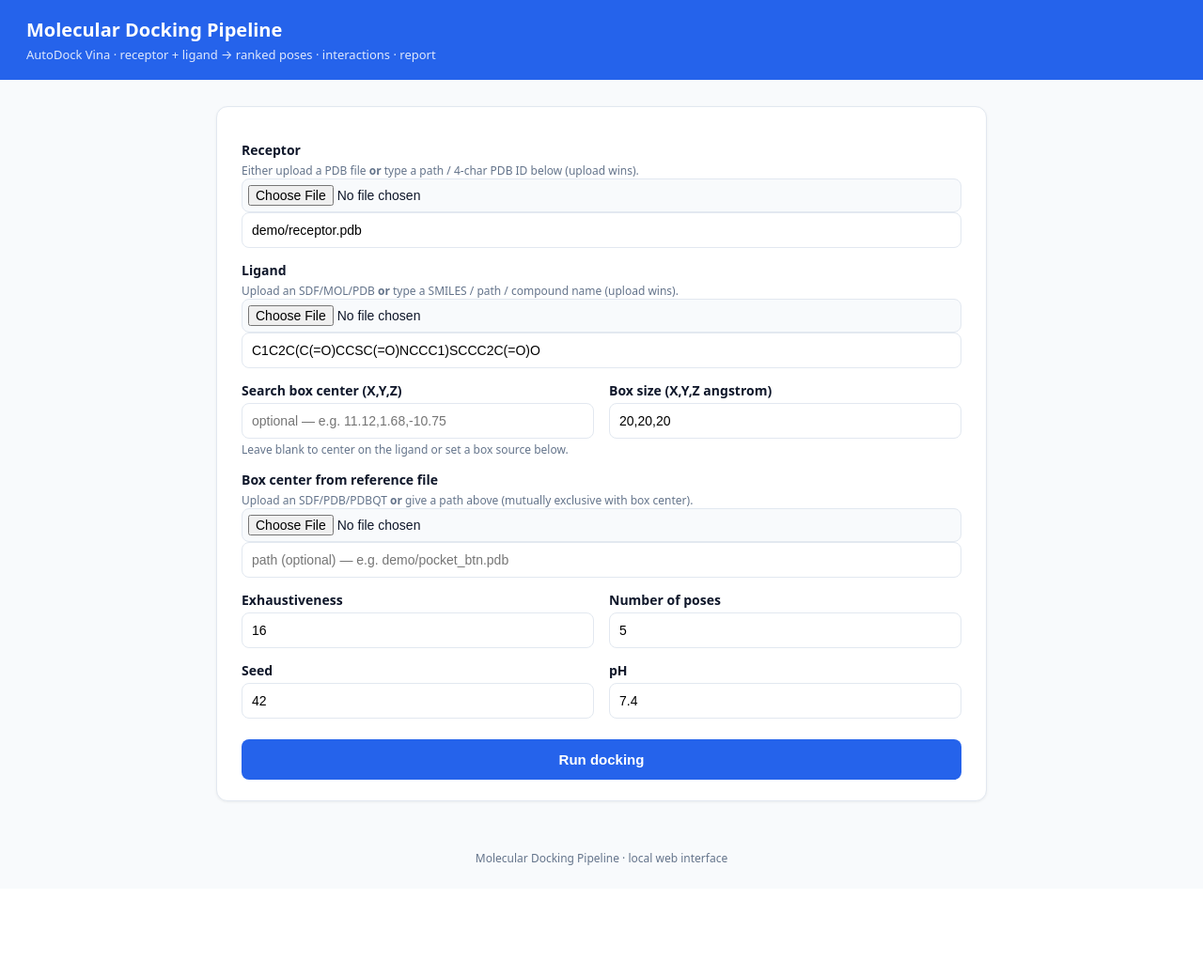
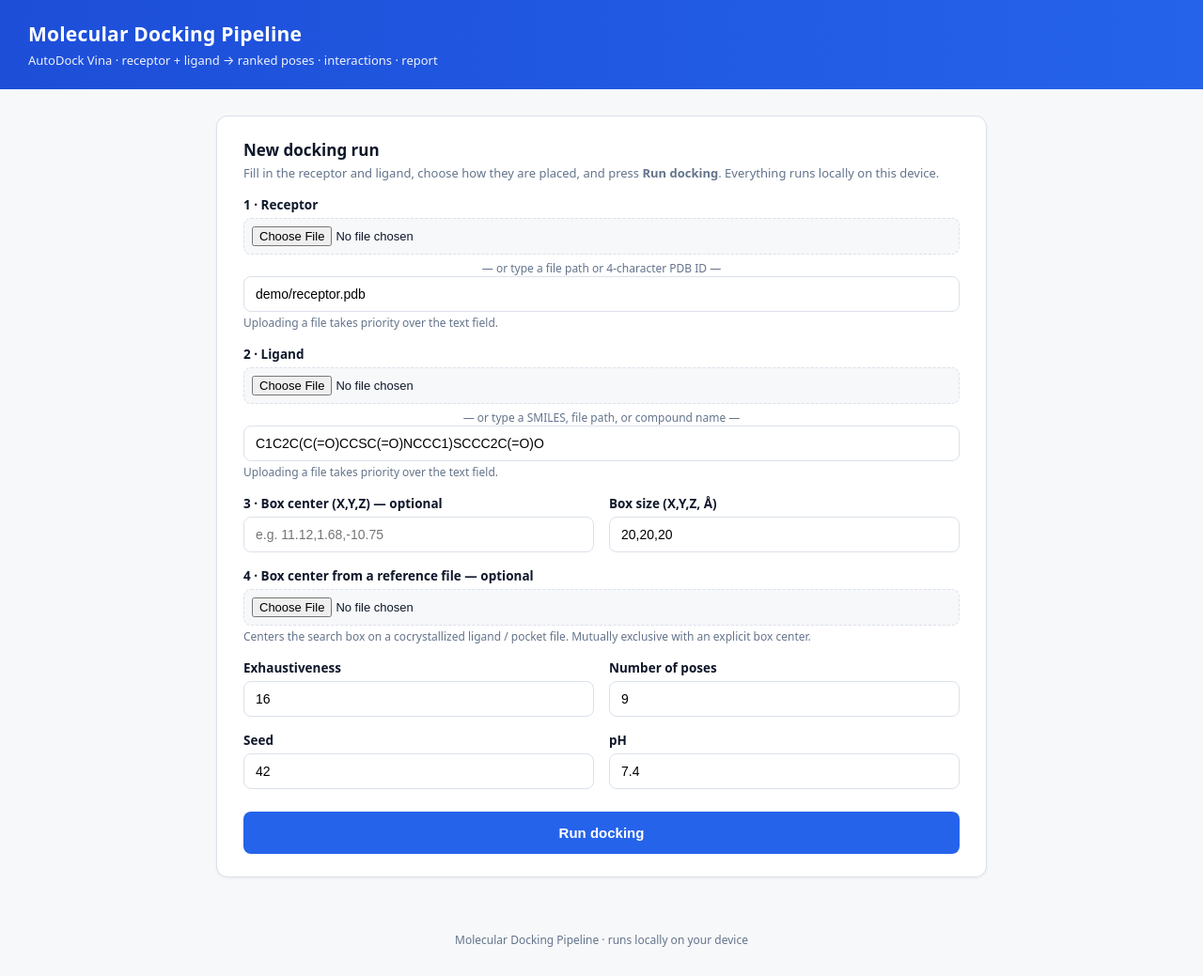
Before and after one commit to zaibankhan/Molecular-Docking, a FastAPI app: page / in a window 1280 px wide. Shown: the whole page at 94% size. Before the commit the page ends 921 px from the top, so only its background shows below. Run offline with FastAPI, Linux system fonts and the light colour scheme.

Commit message:
Rebuild web UI flow and fix hanging runs in server
- Rebuild the browser interface as a clear single flow: form accepts typed
  paths/SMILES/names and file uploads, a dedicated running/progress page with
  auto-refresh, and a full results page (best pose, poses table, ligand
  properties, interactions, output paths).
- Fix Vina subprocess hanging when run from the web server by spawning with
  stdin=DEVNULL (blocked on an inherited unusable console handle on Windows).
- Stop pipeline logging from clearing framework (uvicorn) root handlers;
  attach its own console handler instead.
- Add an end-to-end web launch test covering submit -> background run -> results.
- Verify guided CLI end-to-end; document demo weak-affinity expectations.
- Bump to 1.3.0.

```diff
--- a/pipeline/__init__.py
+++ b/pipeline/__init__.py
@@ -5,4 +5,4 @@ producing a ranked pose list, interaction map, ADMET-lite filter and an
 interpreted report.
 """
 
-__version__ = "1.2.0"
+__version__ = "1.3.0"
--- a/pipeline/docking.py
+++ b/pipeline/docking.py
@@ -131,7 +131,10 @@ def run_vina(
         "--seed", str(seed),
     ]
     LOG.info("Running Vina: %s", " ".join(cmd))
-    proc = subprocess.run(cmd, capture_output=True, text=True, timeout=1800)
+    # NOTE: stdin must be DEVNULL (not inherited). Inheriting an unusable or
+    # open-but-unread stdin is a common cause of Vina hanging when launched from
+    # a server / job context on Windows.
+    proc = subprocess.run(cmd, capture_output=True, text=True, timeout=1800, stdin=subprocess.DEVNULL)
     stdout = proc.stdout or ""
     stderr = proc.stderr or ""
     LOG.info("Vina exit code: %s", proc.returncode)
--- a/pipeline/web/__init__.py
+++ b/pipeline/web/__init__.py
@@ -1,2 +1,2 @@
 """Web interface subpackage for the molecular docking pipeline."""
-from .app import dapp, index, results, do_run, health  # noqa: F401
+from .app import dapp, index, submit, results, health, status  # noqa: F401
--- a/pipeline/web/app.py
+++ b/pipeline/web/app.py
@@ -1,92 +1,125 @@
 """FastAPI web interface for the molecular docking pipeline.
 
-Run with:  python -m pipeline serve  --reload
-Then open  http://127.0.0.1:8000  in your browser.
+Purpose: a clean, reliable browser front-end to the CLI/pipeline engine.
+The user fills in receptor + ligand + box, clicks "Run docking", and is shown
+a progress page while Vina works, then lands on a results page.
+
+Run with:  python -m pipeline serve
+Then open http://127.0.0.1:8000 in your browser. Localhost-only by design.
 """
 from __future__ import annotations
 
+import json
 import threading
 from pathlib import Path
 from typing import Optional
 
-from fastapi import FastAPI, File, Form, Request, UploadFile, HTTPException
-from fastapi.responses import HTMLResponse, RedirectResponse
+from fastapi import FastAPI, File, Form, Request, UploadFile
+from fastapi.responses import HTMLResponse
 from fastapi.templating import Jinja2Templates
-from fastapi.staticfiles import StaticFiles
 
 from ..config import DockingConfig
-
+from .. import validate as vld
 
 _HERE = Path(__file__).resolve().parent
 _TEMPLATES_DIR = _HERE / "templates"
+_RUNS_BASE = Path("runs")
 
-dapp = FastAPI(title="Molecular Docking Pipeline", version="1.0.0")
+dapp = FastAPI(title="Molecular Docking Pipeline", version="1.3.0")
 templates = Jinja2Templates(directory=str(_TEMPLATES_DIR))
 
-
-@dapp.exception_handler(HTTPException)
-async def http_exception_handler(request: Request, exc: HTTPException):
-    """Render validation/errors through the results template for a friendly UI."""
-    return templates.TemplateResponse(
-        request,
-        "results.html",
-        {"error": f"({exc.status_code}) {exc.detail}", "results": None, "out_dir": None},
-        status_code=exc.status_code,
-    )
-
-# --- shared state: last finished run (so results survive page refresh) ---
-_STATE: dict = {"results": None, "out_dir": None, "error": None}
+# Shared in-memory state for the most recent run (thread-safe).
+_STATE: dict = {"running": False, "results": None, "out_dir": None, "error": None}
 _LOCK = threading.Lock()
 
+_MAX_UPLOAD = 100 * 1024 * 1024  # 100 MB
 
-def _latest_run_dir(base: Path) -> Optional[Path]:
-    if not base.is_dir():
-        return None
-    candidates = sorted(base.iterdir(), key=lambda p: p.stat().st_mtime, reverse=True)
-    for c in candidates:
-        if c.is_dir() and (c / "results.json").exists():
-            return c
-    return None
+
+def _render(request: Request, template: str, **ctx):
+    return templates.TemplateResponse(request, template, ctx)
 
 
 @dapp.get("/", response_class=HTMLResponse)
 def index(request: Request):
     with _LOCK:
-        has_result = _STATE["results"] is not None
-    return templates.TemplateResponse(
-        request,
-        "index.html",
-        {"has_result": has_result},
-    )
+        running = _STATE["running"]
+    return _render(request, "index.html", running=running)
 
 
-def _run_in_thread(cfg: DockingConfig):
-    """Execute the pipeline and stash the outcome. Errors are caught so the
-    server stays up even when a docking run fails."""
+@dapp.get("/api/health")
+def health():
+    return {"status": "ok"}
+
+
+@dapp.get("/api/status")
+def status():
+    with _LOCK:
+        return {
+            "running": _STATE["running"],
+            "has_results": _STATE["results"] is not None,
+            "error": _STATE["error"],
+            "out_dir": _STATE["out_dir"],
+        }
+
+
+def _run_job(cfg: DockingConfig) -> None:
+    """Run the pipeline in a background thread and publish the outcome to _STATE."""
     from ..orchestrator import run
 
+    with _LOCK:
+        _STATE["running"] = True
+        _STATE["error"] = None
+        _STATE["results"] = None
+        _STATE["out_dir"] = None
     try:
         results = run(cfg, verbose=False)
         out_dir = cfg.resolved_out()
         with _LOCK:
             _STATE["results"] = results
             _STATE["out_dir"] = str(out_dir)
-            _STATE["error"] = None
     except Exception as exc:  # noqa: BLE001
         with _LOCK:
-            _STATE["results"] = None
-            _STATE["out_dir"] = None
             _STATE["error"] = f"{type(exc).__name__}: {exc}"
+    finally:
+        with _LOCK:
+            _STATE["running"] = False
 
 
-@dapp.post("/run")
-async def do_run(
-    receptor: str = Form(None),
-    ligand: str = Form(None),
+async def _persist_upload(upload: Optional[UploadFile], name: str, allowed: tuple,
+                          staging: Path) -> Optional[str]:
+    """Write an uploaded file to the staging dir. Returns its path or None."""
+    if upload is None:
+        return None
+    filename = upload.filename or ""
+    ext = Path(filename).suffix.lower()
+    if ext not in allowed:
+        raise ValueError(
+            f"Unsupported file type for {name}: '{ext or 'no-extension'}'. "
+            f"Allowed: {', '.join(allowed)}"
+        )
+    data = await upload.read()
+    if len(data) > _MAX_UPLOAD:
+        raise ValueError(f"Uploaded {name} file is too large (>100 MB).")
+    dest = staging / f"{name}_{staging_token()}{ext}"
+    dest.write_bytes(data)
+    return str(dest)
+
+
+def staging_token() -> str:
+    import time
+
+    return str(int(time.time() * 1000))
+
+
+@dapp.post("/submit")
+async def submit(
+    request: Request,
+    receptor: str = Form(""),
+    ligand: str = Form(""),
     box_center: str = Form(""),
     box_source: str = Form(""),
     box_size: str = Form("20,20,20"),
-    exhaustiveness: int = Form(32),
+    exhaustiveness: int = Form(16),
     num_modes: int = Form(9),
     seed: int = Form(42),
     ph: float = Form(7.4),
@@ -94,65 +127,53 @@ async def do_run(
     ligand_file: Optional[UploadFile] = File(None),
     box_file: Optional[UploadFile] = File(None),
 ):
-    from .. import validate as vld
-    from ..utils import make_run_dir
+    errors: list[str] = []
 
-    # Persist uploaded files into a fresh staging dir so the pipeline can read them.
-    staging = make_run_dir()
-    staging.mkdir(parents=True, exist_ok=True)
+    receptor = (receptor or "").strip()
+    ligand = (ligand or "").strip()
+    box_center = (box_center or "").strip()
+    box_source = (box_source or "").strip()
+    box_size = (box_size or "").strip()
 
-    async def save_upload(upload: Optional[UploadFile], name: str, allowed: tuple) -> Optional[str]:
-        if upload is None:
-            return None
-        ext = Path(upload.filename).suffix.lower()
-        if ext not in allowed:
-            raise HTTPException(400, f"Unsupported file type for {name}: {ext}. Allowed: {', '.join(allowed)}")
-        dest = staging / f"{name}{ext or '.txt'}"
-        data = await upload.read()
-        dest.write_bytes(data)
-        return str(dest)
+    if not receptor and receptor_file is None:
+        errors.append("Receptor is required (upload a PDB file or type a path / PDB ID).")
+    if not ligand and ligand_file is None:
+        errors.append("Ligand is required (upload a file or type SMILES / path / name).")
 
-    # Resolve receptor: uploaded file wins over text field.
-    receptor_path = await save_upload(
-        receptor_file, "receptor", (".pdb", ".ent", ".pdbqt")
-    )
-    if receptor_path is None:
-        try:
-            vld.validate_receptor(receptor or "")
-        except vld.InputError as exc:
-            raise HTTPException(400, str(exc))
-        receptor_value = receptor or ""
-    else:
-        receptor_value = receptor_path
-
-    # Resolve ligand: uploaded file wins, else text (SMILES/path/name).
-    ligand_path = await save_upload(
-        ligand_file, "ligand", (".sdf", ".mol", ".pdb", ".pdbqt")
-    )
-    if ligand_path is None:
-        try:
-            vld.validate_ligand(ligand or "")
-        except vld.InputError as exc:
-            raise HTTPException(400, str(exc))
-        ligand_value = ligand or ""
-    else:
-        ligand_value = ligand_path
-
-    # Box: uploaded reference file, else text box_source / box_center.
-    box_path = await save_upload(box_file, "box", (".sdf", ".pdb", ".pdbqt"))
-    box_source_value = box_path if box_path else (box_source.strip() or None)
-    if box_center.strip() and box_source_value:
-        raise HTTPException(400, "Provide EITHER a box center OR a box-source file, not both.")
     try:
         box_center_tuple = vld.parse_triple(box_center, "box center")
     except vld.InputError as exc:
-        raise HTTPException(400, str(exc))
+        errors.append(str(exc))
+        box_center_tuple = None
     try:
-        box_size_tuple = vld.parse_triple(box_size, "box size")
+        box_size_tuple = vld.parse_triple(box_size, "box size") or (20.0, 20.0, 20.0)
     except vld.InputError as exc:
-        raise HTTPException(400, str(exc))
-    if box_size_tuple is None:
+        errors.append(str(exc))
         box_size_tuple = (20.0, 20.0, 20.0)
+
+    if box_center and box_source:
+        errors.append("Provide EITHER a box center OR a box-source file, not both.")
+
+    prev = {"receptor": receptor, "ligand": ligand, "box_center": box_center,
+            "box_source": box_source, "box_size": box_size,
+            "exhaustiveness": exhaustiveness, "num_modes": num_modes, "seed": seed, "ph": ph}
+
+    if errors:
+        return _render(request, "index.html", running=False, errors=errors, prev=prev)
+
+    # --- Persist uploaded files. ---
+    staging = _RUNS_BASE / "_uploads"
+    staging.mkdir(parents=True, exist_ok=True)
+    try:
+        rec_path = await _persist_upload(receptor_file, "receptor", (".pdb", ".ent", ".pdbqt"), staging)
+        lig_path = await _persist_upload(ligand_file, "ligand", (".sdf", ".mol", ".pdb", ".pdbqt"), staging)
+        box_path = await _persist_upload(box_file, "box", (".sdf", ".pdb", ".pdbqt"), staging)
+    except ValueError as exc:
+        return _render(request, "index.html", running=False, errors=[str(exc)], prev=prev)
+
+    receptor_value = rec_path or receptor
+    ligand_value = lig_path or ligand
+    box_source_value = box_path or (box_source or None)
 
     cfg = DockingConfig(
         receptor=receptor_value,
@@ -167,49 +188,35 @@ async def do_run(
         box_source=box_source_value,
     )
 
-    thread = threading.Thread(target=_run_in_thread, args=(cfg,), daemon=True)
-    thread.start()
-    thread.join()
-
+    # Launch in the background; the browser is redirected to the running page.
     with _LOCK:
-        error = _STATE["error"]
-        out_dir = _STATE["out_dir"]
-    if error:
-        raise HTTPException(500, error)
-    return RedirectResponse(url=f"/results?out={out_dir}", status_code=303)
+        _STATE["running"] = True
+    threading.Thread(target=_run_job, args=(cfg,), daemon=True).start()
+    return _render(request, "running.html", running=True)
 
 
 @dapp.get("/results", response_class=HTMLResponse)
 def results(request: Request, out: Optional[str] = None):
-    import json as _json
-
     with _LOCK:
         error = _STATE["error"]
-        in_mem_results = _STATE["results"]
+        in_mem = _STATE["results"]
         in_mem_out = _STATE["out_dir"]
+        running = _STATE["running"]
 
-    # Resolve the results dir: query param > in-memory > latest on disk.
     out_dir = out or in_mem_out
-    results_dict = in_mem_results
-    if results_dict is None and out_dir:
+    results_dict = None
+    if out_dir:
         results_json = Path(out_dir) / "results.json"
         if results_json.exists():
             try:
-                results_dict = _json.loads(results_json.read_text(encoding="utf-8"))
+                results_dict = json.loads(results_json.read_text(encoding="utf-8"))
             except Exception:  # noqa: BLE001
                 results_dict = None
+    if results_dict is None:
+        results_dict = in_mem
 
+    if running and results_dict is None and error is None:
+        return _render(request, "running.html", running=True)
     if error and results_dict is None:
-        return templates.TemplateResponse(
-            request, "results.html", {"error": error, "results": None, "out_dir": out}
-        )
-    return templates.TemplateResponse(
-        request,
-        "results.html",
-        {"results": results_dict, "out_dir": out_dir, "error": None},
-    )
-
-
-@dapp.get("/api/health")
-def health():
-    return {"status": "ok"}
+        return _render(request, "results.html", results=None, out_dir=out_dir, error=error)
+    return _render(request, "results.html", results=results_dict, out_dir=out_dir, error=None)
--- a/pipeline/web/templates/index.html
+++ b/pipeline/web/templates/index.html
@@ -5,76 +5,113 @@
 <meta name="viewport" content="width=device-width, initial-scale=1">
 <title>Molecular Docking Pipeline</title>
 <style>
-  :root { --accent:#2563eb; --bg:#f8fafc; --card:#ffffff; --border:#e2e8f0; --text:#0f172a; --muted:#64748b; }
+  :root { --accent:#2563eb; --bg:#f7f8fa; --card:#ffffff; --border:#dbe1ea; --text:#0f172a; --muted:#64748b; --error:#b91c1c; --errorbg:#fef2f2; }
   * { box-sizing:border-box; }
   body { font-family:system-ui,-apple-system,"Segoe UI",sans-serif; background:var(--bg); color:var(--text); margin:0; }
-  header { background:var(--accent); color:#fff; padding:18px 28px; }
-  header h1 { margin:0; font-size:20px; }
-  header p { margin:4px 0 0; font-size:13px; opacity:.85; }
-  main { max-width:860px; margin:28px auto; padding:0 20px; }
-  .card { background:var(--card); border:1px solid var(--border); border-radius:12px; padding:22px 26px; box-shadow:0 1px 3px rgba(0,0,0,.06); }
-  label { display:block; font-weight:600; margin:14px 0 4px; font-size:14px; }
-  input, select { width:100%; padding:10px; border:1px solid var(--border); border-radius:8px; font-size:14px; }
-  input[type="file"] { padding:6px; background:var(--bg); }
-  .err { background:#fef2f2; border:1px solid #fecaca; color:#991b1b; border-radius:8px; padding:12px 16px; margin:14px 0; font-size:14px; }
+  header { background:linear-gradient(90deg,#1d4ed8,#2563eb); color:#fff; padding:22px 30px; }
+  header h1 { margin:0; font-size:21px; letter-spacing:.2px; }
+  header p { margin:5px 0 0; font-size:13px; opacity:.92; }
+  main { max-width:860px; margin:28px auto 40px; padding:0 20px; }
+  .card { background:var(--card); border:1px solid var(--border); border-radius:12px; padding:24px 28px; box-shadow:0 1px 3px rgba(15,23,42,.06); }
+  .card h2 { margin:0 0 4px; font-size:17px; }
+  .sub { color:var(--muted); font-size:13px; margin:0 0 8px; }
+  label { display:block; font-weight:600; margin:16px 0 5px; font-size:13.5px; }
+  input[type=text], input[type=number] { width:100%; padding:10px 12px; border:1px solid var(--border); border-radius:8px; font-size:14px; background:#fff; }
+  input:focus { outline:2px solid var(--accent); outline-offset:-1px; border-color:var(--accent); }
+  input[type=file] { width:100%; padding:8px; border:1px dashed var(--border); border-radius:8px; font-size:13px; background:var(--bg); }
+  .hint { color:var(--muted); font-size:12px; margin-top:3px; }
   .grid { display:grid; grid-template-columns:1fr 1fr; gap:16px; }
-  .hint { color:var(--muted); font-size:12px; margin-top:3px; }
-  button { margin-top:22px; width:100%; padding:13px; background:var(--accent); color:#fff; border:none; border-radius:8px; font-size:15px; font-weight:600; cursor:pointer; }
-  button:hover { background:#1d4ed8; }
-  .badge { display:inline-block; background:#dcfce7; color:#166534; padding:4px 10px; border-radius:999px; font-size:12px; font-weight:600; }
-  a { color:var(--accent); }
-  footer { text-align:center; color:var(--muted); font-size:12px; padding:24px 0; }
+  .or-label { font-size:12px; color:var(--muted); margin:6px 0 0; text-align:center; }
+  .errors { background:var(--errorbg); border:1px solid #fecaca; color:var(--error); border-radius:8px; padding:12px 16px; margin:0 0 6px; font-size:13.5px; }
+  .errors ul { margin:4px 0 0 18px; padding:0; }
+  button { margin-top:24px; width:100%; padding:14px; background:var(--accent); color:#fff; border:none; border-radius:8px; font-size:15px; font-weight:600; cursor:pointer; }
+  button:hover:not(:disabled) { background:#1d4ed8; }
+  button:disabled { opacity:.6; cursor:not-allowed; }
+  .button-row { display:flex; gap:12px; }
+  .button-row button { flex:1; }
+  footer { text-align:center; color:var(--muted); font-size:12px; padding:18px 0 30px; }
+  code { background:#eef1f6; padding:1px 5px; border-radius:4px; font-size:12px; }
+  @media (max-width:600px){ .grid{grid-template-columns:1fr;} }
 </style>
 </head>
 <body>
 <header>
   <h1>Molecular Docking Pipeline</h1>
-  <p>AutoDock Vina · receptor + ligand → ranked poses · interactions · report</p>
+  <p>AutoDock Vina · receptor + ligand &rarr; ranked poses · interactions · report</p>
 </header>
 <main>
+  {% if errors %}
+  <div class="errors"><b>Please fix the following:</b>
+    <ul>{% for e in errors %}<li>{{ e }}</li>{% endfor %}</ul>
+  </div>
+  {% endif %}
+
+  {% if running %}
   <div class="card">
-    {% if has_result %}<span class="badge">A run already completed — see the results page</span>{% endif %}
-    <form method="post" action="/run" enctype="multipart/form-data">
-      <label>Receptor</label>
-      <div class="hint">Either upload a PDB file <b>or</b> type a path / 4-char PDB ID below (upload wins).</div>
-      <input type="file" name="receptor_file" accept=".pdb,.ent,.pdbqt">
-      <input name="receptor" value="demo/receptor.pdb" placeholder="e.g. 1STP or ./demo/receptor.pdb">
+    <h2>A docking run is in progress&hellip;</h2>
+    <p class="sub">This can take a minute or two. You will be taken to the results automatically.</p>
+    <p class="sub"><a href="/results" style="color:var(--accent);">Check progress</a> or wait a moment.</p>
+  </div>
+  {% endif %}
 
-      <label>Ligand</label>
-      <div class="hint">Upload an SDF/MOL/PDB <b>or</b> type a SMILES / path / compound name (upload wins).</div>
-      <input type="file" name="ligand_file" accept=".sdf,.mol,.pdb,.pdbqt">
-      <input name="ligand" value="C1C2C(C(=O)CCSC(=O)NCCC1)SCCC2C(=O)O" placeholder="SMILES, e.g. OC(=O)c1ccccc1C(=O)O — or aspirin / demo/ligand.sdf">
+  <div class="card">
+    <h2>New docking run</h2>
+    <p class="sub">Fill in the receptor and ligand, choose how they are placed, and press <b>Run docking</b>.
+      Everything runs locally on this device.</p>
+
+    <form method="post" action="/submit" enctype="multipart/form-data" id="dockform">
+
+      <label>1 · Receptor</label>
+      <input type="file" name="receptor_file" accept=".pdb,.ent,.pdbqt" title="Upload a PDB file (optional)">
+      <div class="or-label">— or type a file path or 4-character PDB ID —</div>
+      <input type="text" name="receptor" value="{{ prev.receptor if prev else 'demo/receptor.pdb' }}" placeholder="e.g. 1STP or ./demo/receptor.pdb">
+      <div class="hint">Uploading a file takes priority over the text field.</div>
+
+      <label>2 · Ligand</label>
+      <input type="file" name="ligand_file" accept=".sdf,.mol,.pdb,.pdbqt" title="Upload an SDF/MOL/PDB (optional)">
+      <div class="or-label">— or type a SMILES, file path, or compound name —</div>
+      <input type="text" name="ligand" value="{{ prev.ligand if prev else 'C1C2C(C(=O)CCSC(=O)NCCC1)SCCC2C(=O)O' }}" placeholder="SMILES, path, or name e.g. aspirin">
+      <div class="hint">Uploading a file takes priority over the text field.</div>
 
       <div class="grid">
         <div>
-          <label>Search box center (X,Y,Z)</label>
-          <input name="box_center" placeholder="optional — e.g. 11.12,1.68,-10.75">
-          <div class="hint">Leave blank to center on the ligand or set a box source below.</div>
+          <label>3 · Box center (X,Y,Z) — optional</label>
+          <input type="text" name="box_center" value="{{ prev.box_center if prev else '' }}" placeholder="e.g. 11.12,1.68,-10.75">
         </div>
         <div>
-          <label>Box size (X,Y,Z angstrom)</label>
-          <input name="box_size" value="20,20,20">
+          <label>Box size (X,Y,Z, Å)</label>
+          <input type="text" name="box_size" value="{{ prev.box_size if prev else '20,20,20' }}">
         </div>
       </div>
 
-      <label>Box center from reference file</label>
-      <div class="hint">Upload an SDF/PDB/PDBQT <b>or</b> give a path above (mutually exclusive with box center).</div>
-      <input type="file" name="box_file" accept=".sdf,.pdb,.pdbqt">
-      <input name="box_source" placeholder="path (optional) — e.g. demo/pocket_btn.pdb">
+      <label>4 · Box center from a reference file — optional</label>
+      <input type="file" name="box_file" accept=".sdf,.pdb,.pdbqt" title="Center the box on this file">
+      <div class="hint">Centers the search box on a cocrystallized ligand / pocket file. Mutually exclusive with an explicit box center.</div>
 
       <div class="grid">
-        <div><label>Exhaustiveness</label><input name="exhaustiveness" type="number" value="16" min="1"></div>
-        <div><label>Number of poses</label><input name="num_modes" type="number" value="5" min="1"></div>
+        <div><label>Exhaustiveness</label><input type="number" name="exhaustiveness" value="{{ prev.exhaustiveness if prev else 16 }}" min="1"></div>
+        <div><label>Number of poses</label><input type="number" name="num_modes" value="{{ prev.num_modes if prev else 9 }}" min="1"></div>
       </div>
       <div class="grid">
-        <div><label>Seed</label><input name="seed" type="number" value="42"></div>
-        <div><label>pH</label><input name="ph" type="number" step="0.1" value="7.4"></div>
+        <div><label>Seed</label><input type="number" name="seed" value="{{ prev.seed if prev else 42 }}"></div>
+        <div><label>pH</label><input type="number" name="ph" value="{{ prev.ph if prev else 7.4 }}" step="0.1"></div>
       </div>
 
-      <button type="submit">Run docking</button>
+      <button type="submit" id="runbtn">Run docking</button>
     </form>
   </div>
 </main>
-<footer>Molecular Docking Pipeline · local web interface</footer>
+
+<script>
+  (function () {
+    var form = document.getElementById('dockform');
+    var btn = document.getElementById('runbtn');
+    // Show a "running" cue so the user knows submission worked while Vina runs.
+    form.addEventListener('submit', function () {
+      if (btn) { btn.disabled = true; btn.textContent = 'Running docking — please wait…'; }
+    });
+  })();
+</script>
+<footer>Molecular Docking Pipeline · runs locally on your device</footer>
 </body>
 </html>
```
Also changed, not shown: pipeline/utils.py (+10 -6 lines), pipeline/web/templates/results.html (+61 -49 lines), pipeline/web/templates/running.html (added, +40 -0 lines), tests/test_web.py (+127 -30 lines), CHANGELOG.md, README.md, 1 other file.
